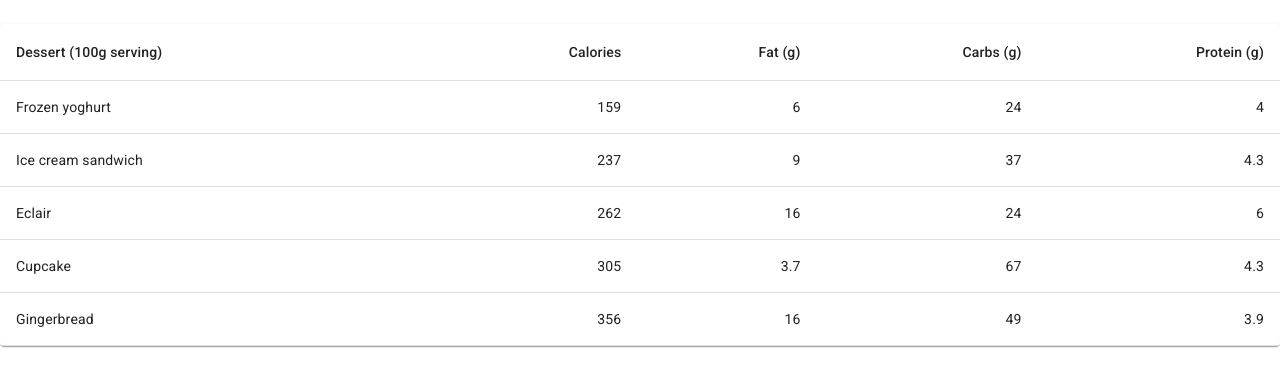
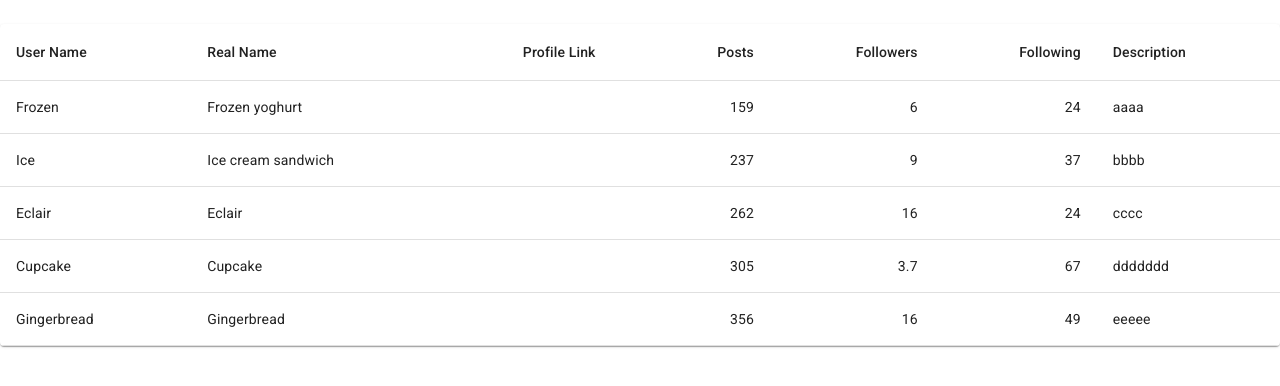
Before and after one commit to Daniel194/Robin-Hood, a React (Create React App) app in the folder robin-hood-ui/: page / in a window 1280 px wide. Shown: the top 386 px of the page. Built offline with nearby package versions, Linux system fonts and the light colour scheme.

Commit message:
adapt the table for user object

```diff
--- a/robin-hood-ui/src/App.js
+++ b/robin-hood-ui/src/App.js
@@ -1,5 +1,5 @@
 import React from 'react';
-import { makeStyles } from '@material-ui/core/styles';
+import {makeStyles} from '@material-ui/core/styles';
 import Table from '@material-ui/core/Table';
 import TableBody from '@material-ui/core/TableBody';
 import TableCell from '@material-ui/core/TableCell';
@@ -19,16 +19,16 @@ const useStyles = makeStyles(theme => ({
     },
 }));
 
-function createData(name, calories, fat, carbs, protein) {
-  return { name, calories, fat, carbs, protein };
+function createData(userName, realName, profileLink, posts, followers, following, description) {
+    return {userName, realName, profileLink, posts, followers, following, description};
 }
 
 const rows = [
-  createData('Frozen yoghurt', 159, 6.0, 24, 4.0),
-  createData('Ice cream sandwich', 237, 9.0, 37, 4.3),
-  createData('Eclair', 262, 16.0, 24, 6.0),
-  createData('Cupcake', 305, 3.7, 67, 4.3),
-  createData('Gingerbread', 356, 16.0, 49, 3.9),
+    createData('Frozen', 'Frozen yoghurt', '', 159, 6.0, 24, 'aaaa'),
+    createData('Ice', 'Ice cream sandwich', '', 237, 9.0, 37, 'bbbb'),
+    createData('Eclair', 'Eclair', '', 262, 16.0, 24, 'cccc'),
+    createData('Cupcake', 'Cupcake', '', 305, 3.7, 67, 'ddddddd'),
+    createData('Gingerbread', 'Gingerbread', '', 356, 16.0, 49, 'eeeee'),
 ];
 
 export default function App() {
@@ -39,23 +39,25 @@ export default function App() {
             <Table className={classes.table}>
                 <TableHead>
                     <TableRow>
-              <TableCell>Dessert (100g serving)</TableCell>
-              <TableCell align="right">Calories</TableCell>
-              <TableCell align="right">Fat&nbsp;(g)</TableCell>
-              <TableCell align="right">Carbs&nbsp;(g)</TableCell>
-              <TableCell align="right">Protein&nbsp;(g)</TableCell>
+                        <TableCell>User Name</TableCell>
+                        <TableCell>Real Name</TableCell>
+                        <TableCell align="center">Profile Link</TableCell>
+                        <TableCell align="right">Posts</TableCell>
+                        <TableCell align="right">Followers</TableCell>
+                        <TableCell align="right">Following</TableCell>
+                        <TableCell>Description</TableCell>
                     </TableRow>
                 </TableHead>
                 <TableBody>
                     {rows.map(row => (
-                <TableRow key={row.name}>
-                  <TableCell component="th" scope="row">
-                    {row.name}
-                  </TableCell>
-                  <TableCell align="right">{row.calories}</TableCell>
-                  <TableCell align="right">{row.fat}</TableCell>
-                  <TableCell align="right">{row.carbs}</TableCell>
-                  <TableCell align="right">{row.protein}</TableCell>
+                        <TableRow key={row.userName}>
+                            <TableCell component="th" scope="row"> {row.userName}</TableCell>
+                            <TableCell>{row.realName}</TableCell>
+                            <TableCell align="center">{row.profileLink}</TableCell>
+                            <TableCell align="right">{row.posts}</TableCell>
+                            <TableCell align="right">{row.followers}</TableCell>
+                            <TableCell align="right">{row.following}</TableCell>
+                            <TableCell>{row.description}</TableCell>
                         </TableRow>
                     ))}
                 </TableBody>
```
Lines whose indentation alone changed are shown as unchanged.
